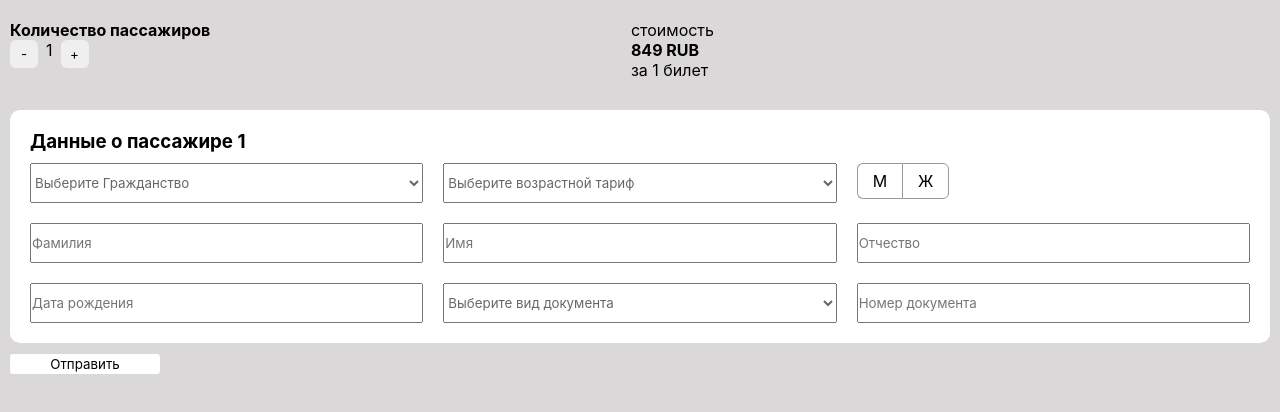
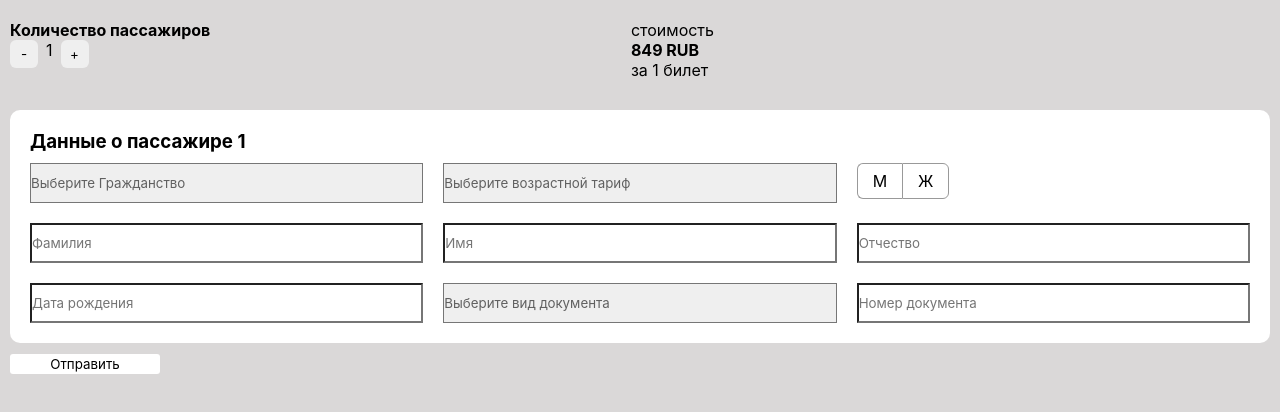
Before and after one commit to karanzhenya/react-js-test-project, a React (Vite) app: page /#/ in a window 1280 px wide. Shown: the top 412 px of the page. Built offline with nearby package versions, Linux system fonts and the light colour scheme.

Commit message:
Update FormPage.css
ios style to null

```diff
--- a/src/pages/FormPage/FormPage.css
+++ b/src/pages/FormPage/FormPage.css
@@ -4,7 +4,10 @@
     padding: 0;
     box-sizing: border-box;
     font-family: Inter, system-ui, Avenir, Helvetica, Arial, sans-serif;
+    -webkit-appearance: none
 }
+
+
 
 .formPage {
     display: flex;
```
